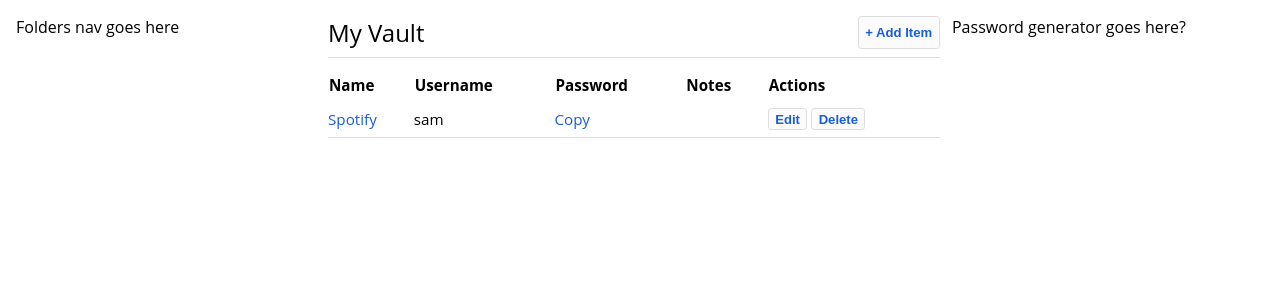
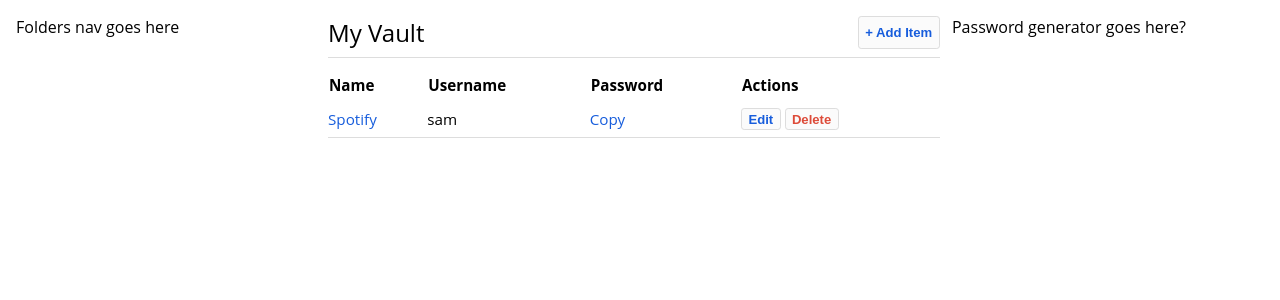
Before and after one commit to ikoide/django-password-manager, a Django app: page / in a window 1280 px wide. Shown: the part 56-356 px from the top of the page. Run offline with Django 4.2, Linux system fonts and the light colour scheme; a user stored in the database is signed in; data comes from the database, SQL or seed files in the repository; both versions use the stored data as it was after the commit; some libraries are stand-ins or nearby versions; some web fonts are replaced.

Commit message:
delete entry functionality

```diff
--- a/dpm/apps/passwords/templates/passwords/vault.html
+++ b/dpm/apps/passwords/templates/passwords/vault.html
@@ -108,7 +108,6 @@
                 <th>Name</th>
                 <th>Username</th>
                 <th>Password</th>
-                <th>Notes</th>
                 <th>Actions</th>
             </tr>
             {% for entry in entries %}
@@ -116,10 +115,12 @@
                     <td><a href="{{ entry.uri }}" target="_blank">{{ entry.name}}</a></td>
                     <td>{{ entry.username }}</td>
                     <td><a onclick="navigator.clipboard.writeText('{{ entry.password }}');" style="cursor: pointer;">Copy</a></td>
-                    <td>{{ entry.notes }}</td>
                     <td>
                         <button class="btn">Edit</button>
-                        <button class="btn">Delete</button>
+                        <form method="POST" action="entries/{{ entry.uid }}/delete/">
+                            {% csrf_token %}
+                            <button type="submit" class="btn btn-danger">Delete</button>
+                        </form>
                     </td>
                 </tr>
             {% endfor %}
--- a/dpm/apps/passwords/urls.py
+++ b/dpm/apps/passwords/urls.py
@@ -4,5 +4,6 @@ from apps.passwords import views
 app_name = "passwords"
 
 urlpatterns = [
-    path("", views.VaultView.as_view(), name="vault")
+    path("", views.VaultView.as_view(), name="vault"),
+    path("entries/<int:pk>/delete/", views.EntryDeleteView.as_view(), name="delete"),
 ]
--- a/dpm/apps/passwords/views.py
+++ b/dpm/apps/passwords/views.py
@@ -1,11 +1,14 @@
+from django.http import Http404
+from django.urls import reverse_lazy
 from django.views import View
-from django.views.generic import CreateView
+from django.views.generic import CreateView, DeleteView
 from django.shortcuts import render
+from django.contrib.auth.mixins import LoginRequiredMixin
 
 from apps.passwords.models import Entry
 from apps.passwords.forms import EntryForm
 
-class VaultView(CreateView):
+class VaultView(LoginRequiredMixin, CreateView):
     template_name = "passwords/vault.html"
     form_class = EntryForm
 
@@ -22,3 +25,14 @@ class VaultView(CreateView):
         self.object.save()
 
         return super(VaultView, self).form_valid(form)
+
+class EntryDeleteView(DeleteView):
+    model = Entry
+    success_url = reverse_lazy("passwords:vault")
+
+    def get_object(self, queryset=None):
+        obj = super(EntryDeleteView, self).get_object()
+        if not obj.user == self.request.user:
+            raise Http404
+
+        return obj
--- a/dpm/common/static/styles/main.css
+++ b/dpm/common/static/styles/main.css
@@ -231,6 +231,9 @@ nav .navbar ul li .nav-link:hover, nav .navbar ul li .nav-link.active {
 .entries-table tr:not(:first-child) {
   border-bottom: 1px solid #DDDDDD;
 }
+.entries-table form {
+  display: inline;
+}
 
 .btn {
   background-color: #FBFBFB;
@@ -271,6 +274,14 @@ nav .navbar ul li .nav-link:hover, nav .navbar ul li .nav-link.active {
 .btn-alt:hover {
   background-color: #E8E8E8;
   color: #333;
+}
+
+.btn-danger {
+  color: #dd4b39;
+}
+.btn-danger:hover {
+  background-color: #dd4b39;
+  color: #FFF;
 }
 
 .modal {
--- a/dpm/common/static/styles/main.scss
+++ b/dpm/common/static/styles/main.scss
@@ -100,6 +100,10 @@ nav {
     tr:not(:first-child) {
         border-bottom: 1px solid #DDDDDD;
     }
+
+    form {
+        display: inline;
+    }
 }
 
 .btn {
@@ -145,6 +149,15 @@ nav {
     &:hover {
         background-color: #E8E8E8;
         color: #333;
+    }
+}
+
+.btn-danger {
+    color: #dd4b39;
+
+    &:hover {
+        background-color: #dd4b39;
+        color: #FFF;
     }
 }
 
```
Also changed, not shown: dpm/db.sqlite3, 1 other file.
